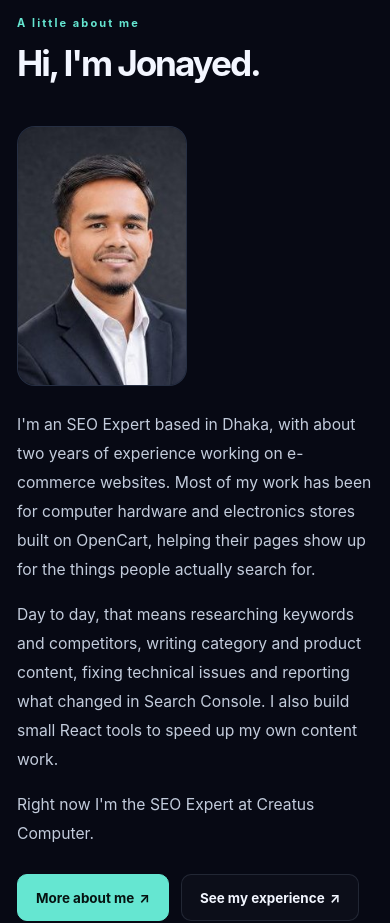
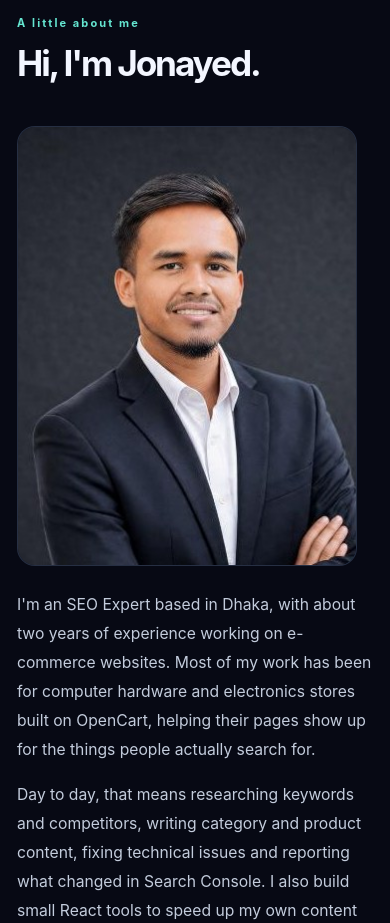
Before and after one commit to jonyedahmed/portfolio, a React (Vite) app: page / in a window 390 px wide. Shown: the part 1540-2463 px from the top of the page. Built offline with nearby package versions, Linux system fonts and the light colour scheme.

Commit message:
Add files via upload

```diff
--- a/src/App.jsx
+++ b/src/App.jsx
@@ -142,7 +142,7 @@ function Home() {
 
       <Section id="about-me" kicker="A little about me" title="Hi, I'm Jonayed.">
         <div className="home-about">
-          <img className="home-about-photo" src={PHOTO} alt="Jonayed Ahmed, SEO Expert in Dhaka" width="260" height="260" loading="lazy" />
+          <img className="home-about-photo" src="/profile-large.jpg" alt="Jonayed Ahmed, SEO Expert in Dhaka" width="440" height="440" loading="lazy" />
           <div className="home-about-text">
             <p>I'm an SEO Expert based in Dhaka, with about two years of experience working on e-commerce websites. Most of my work has been for computer hardware and electronics stores built on OpenCart, helping their pages show up for the things people actually search for.</p>
             <p>Day to day, that means researching keywords and competitors, writing category and product content, fixing technical issues and reporting what changed in Search Console. I also build small React tools to speed up my own content work.</p>
--- a/src/styles.css
+++ b/src/styles.css
@@ -27,13 +27,14 @@ a { color: inherit; }
 .main-nav .nav-contact.active { border-color: rgba(101,230,209,.55); color: var(--accent); }
 .section-heading h1 { margin: 0; font-size: clamp(2.2rem,4.5vw,3.65rem); line-height: 1.1; letter-spacing: -.06em; font-weight: 750; }
 .contact-panel h1 { font-size: clamp(2.5rem,5vw,4.5rem); line-height: 1.08; letter-spacing: -.06em; }
-.home-about { display: grid; grid-template-columns: 260px 1fr; gap: 52px; align-items: center; }
+.home-about { display: grid; grid-template-columns: 400px 1fr; gap: 56px; align-items: center; }
+@media (max-width: 900px) { .home-about { grid-template-columns: 320px 1fr; gap: 36px; } }
 .home-about-photo { display: block; width: 100%; aspect-ratio: 1; object-fit: cover; border: 1px solid var(--line); border-radius: var(--radius); background: var(--panel); }
 .home-about-text p { max-width: 640px; margin: 0 0 16px; color: #c3ccdc; font-size: .98rem; line-height: 1.85; }
 .home-about-links { display: flex; flex-wrap: wrap; gap: 12px; margin-top: 26px; }
 @media (max-width: 680px) {
   .home-about { grid-template-columns: 1fr; gap: 24px; }
-  .home-about-photo { width: 170px; }
+  .home-about-photo { width: min(100%, 340px); }
 }
 .cert-title { margin: 0; font-size: 1.2rem; line-height: 1.3; letter-spacing: -.02em; }
 .main-nav { display: flex; align-items: center; gap: 30px; }
```
